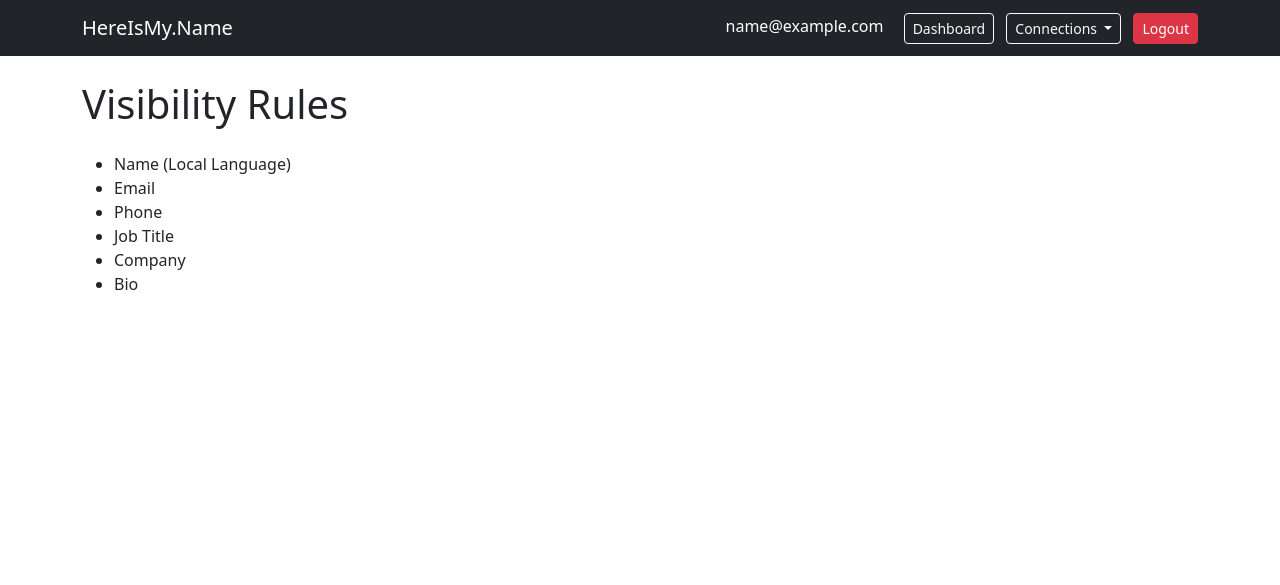
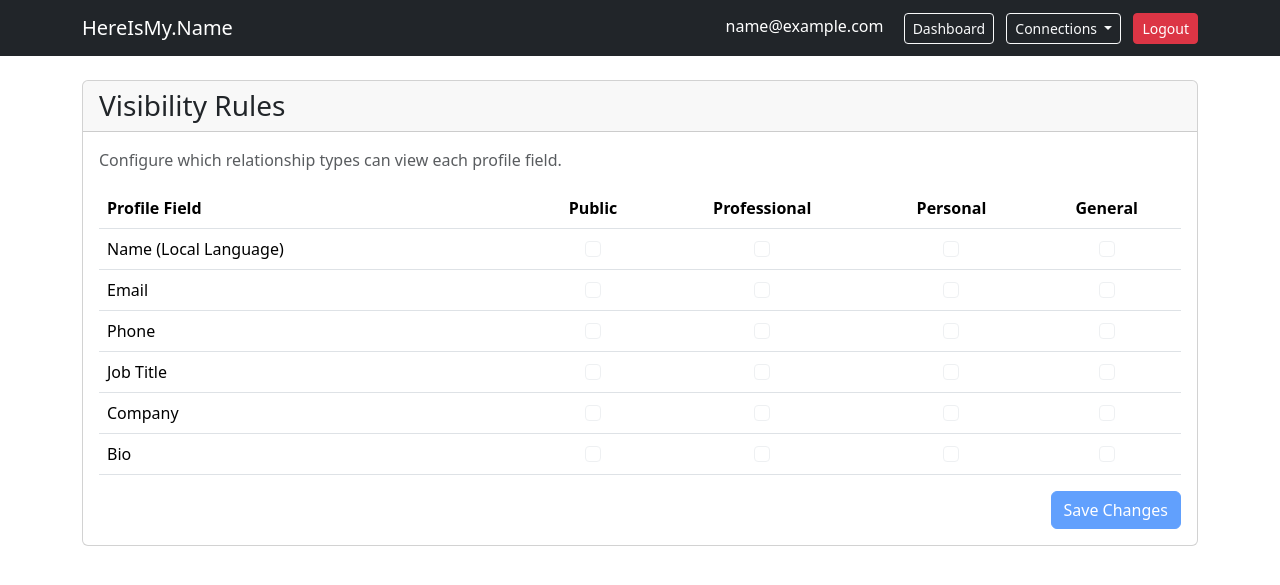
Before and after one commit to smcgrath8804/hereismyname-api, a Django app: page /visibility/ in a window 1280 px wide. Shown: the top 585 px of the page. Run offline with Django 5.2, Linux system fonts and the light colour scheme; the visitor is signed in with stand-in values (Sample User, id 1).

Commit message:
Create visibility rules interface page

```diff
--- a/templates/visibility/rules.html
+++ b/templates/visibility/rules.html
@@ -6,16 +6,69 @@ Visibility Rules
 
 {% block content %}
 
-<h1 class="mb-4">Visibility Rules</h1>
+<div class="card">
 
-<ul>
+    <div class="card-header">
+        <h3 class="mb-0">Visibility Rules</h3>
+    </div>
 
-    {% for field_name, field_label in profile_fields %}
+    <div class="card-body">
 
-        <li>{{ field_label }}</li>
+        <p class="text-muted">
+            Configure which relationship types can view each profile field.
+        </p>
 
-    {% endfor %}
+        <table class="table">
 
-</ul>
+            <thead>
+
+                <tr>
+                    <th style="width:40%">Profile Field</th>
+                    <th class="text-center">Public</th>
+                    <th class="text-center">Professional</th>
+                    <th class="text-center">Personal</th>
+                    <th class="text-center">General</th>
+                </tr>
+
+            </thead>
+
+            <tbody>
+
+                {% for field_name, field_label in profile_fields %}
+
+                <tr>
+
+                    <td>{{ field_label }}</td>
+
+                    <td class="text-center"><input class="form-check-input" type="checkbox" disabled></td>
+
+                    <td class="text-center"><input class="form-check-input" type="checkbox" disabled></td>
+
+                    <td class="text-center"><input class="form-check-input" type="checkbox" disabled></td>
+
+                    <td class="text-center"><input class="form-check-input" type="checkbox" disabled></td>
+
+                </tr>
+
+                {% endfor %}
+
+            </tbody>
+
+        </table>
+
+        <div class="d-flex justify-content-end">
+
+            <button
+                class="btn btn-primary"
+                disabled
+            >
+                Save Changes
+            </button>
+
+        </div>
+
+    </div>
+
+</div>
 
 {% endblock %}
```
